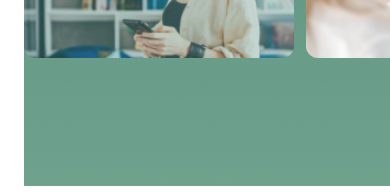
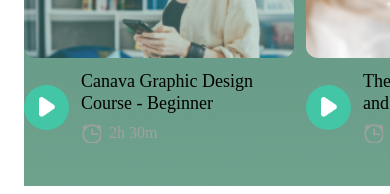
Before and after one commit to j-rayhan/OnlineLearning, a React Native app: screen /Dashboard in a window 390 px wide. Shown: the part 564-758 px from the top of the page. Built offline with nearby package versions, Linux system fonts and the light colour scheme.

Commit message:
Wip ...(dashbosrd home learning done)

```diff
--- /dev/null
+++ b/components/IconLabel.js
@@ -0,0 +1,34 @@
+import * as React from 'react';
+import {View, Text, Image} from 'react-native';
+import {COLORS, FONTS, SIZES} from '../constants';
+import {styles} from '../screens/styles';
+
+const IconLabel = ({
+  contentContainerStyle,
+  icon,
+  iconStyle,
+  label,
+  labelStyle,
+}) => {
+  return (
+    <View style={[styles.row, contentContainerStyle]}>
+      <Image
+        source={icon}
+        resizeMode="cover"
+        style={{...styles.iconSize20, tintColor: COLORS.gray30, ...iconStyle}}
+      />
+
+      <Text
+        style={{
+          marginLeft: SIZES.base,
+          color: COLORS.gray30,
+          ...FONTS.body3,
+          ...labelStyle,
+        }}>
+        {label}
+      </Text>
+    </View>
+  );
+};
+
+export default IconLabel;
--- a/components/VerticalCourseCard.js
+++ b/components/VerticalCourseCard.js
@@ -1,6 +1,8 @@
 import * as React from 'react';
-import {Image, TouchableOpacity} from 'react-native';
-import {SIZES} from '../constants';
+import {Image, Text, TouchableOpacity, View} from 'react-native';
+import {IconLabel} from '.';
+import {COLORS, FONTS, icons, SIZES} from '../constants';
+import {styles} from '../screens/styles';
 
 const VCCard = ({containerStyle, course}) => {
   return (
@@ -17,6 +19,32 @@ const VCCard = ({containerStyle, course}) => {
         }}
       />
       {/* Detail section */}
+      <View style={styles.row}>
+        <View
+          style={{
+            height: 45,
+            width: 45,
+            borderRadius: SIZES.padding,
+            backgroundColor: COLORS.primary,
+            ...styles.center,
+          }}>
+          <Image
+            source={icons.play}
+            resizeMode="contain"
+            style={styles.iconSize20}
+          />
+        </View>
+        <View style={{flexShrink: 1, paddingHorizontal: SIZES.radius}}>
+          <Text style={{flex: 1, ...FONTS.h3, fontSize: 18}}>
+            {course.title}
+          </Text>
+          <IconLabel
+            icon={icons.time}
+            label={course.duration}
+            contentContainerStyle={{marginTop: SIZES.base}}
+          />
+        </View>
+      </View>
     </TouchableOpacity>
   );
 };
--- a/components/index.js
+++ b/components/index.js
@@ -1,4 +1,5 @@
 import IconBtn from './IconBtn';
+import IconLabel from './IconLabel';
 import TextBtn from './TextBtn';
 import VerticalCourseCard from './VerticalCourseCard';
-export {IconBtn, TextBtn, VerticalCourseCard};
+export {IconBtn, IconLabel, TextBtn, VerticalCourseCard};
--- a/screens/Dashboard/Home.js
+++ b/screens/Dashboard/Home.js
@@ -15,11 +15,7 @@ import {styles} from '../styles';
 const Home = () => {
   const renderHeader = () => {
     return (
-      <View
-        style={[
-          styles.row,
-          {marginTop: 40, marginBottom: 10, paddingHorizontal: SIZES.padding},
-        ]}>
+      <View style={[styles.row, styles.homeHeaderContainer]}>
         {/* Greeting */}
         <View style={styles.container}>
           <Text style={FONTS.h2}>HI Mr.JOHO</Text>
@@ -89,10 +85,11 @@ const Home = () => {
         renderItem={({item, index}) => {
           return (
             <VerticalCourseCard
+              // eslint-disable-next-line react-native/no-inline-styles
               containerStyle={{
-                marginLeft: index == 0 ? SIZES.padding : SIZES.radius,
+                marginLeft: index === 0 ? SIZES.padding : SIZES.radius,
                 marginRight:
-                  index == dummyData.courses_list_1.length - 1
+                  index === dummyData.courses_list_1.length - 1
                     ? SIZES.padding
                     : 0,
               }}
--- a/screens/styles.js
+++ b/screens/styles.js
@@ -58,6 +58,11 @@ const styles = StyleSheet.create({
     borderRadius: SIZES.radius,
     backgroundColor: COLORS.primary,
   },
+  homeHeaderContainer: {
+    marginTop: 40,
+    marginBottom: 10,
+    paddingHorizontal: SIZES.padding,
+  },
   learningBG: {
     alignItems: 'flex-start',
     padding: SIZES.padding / 2,
```
